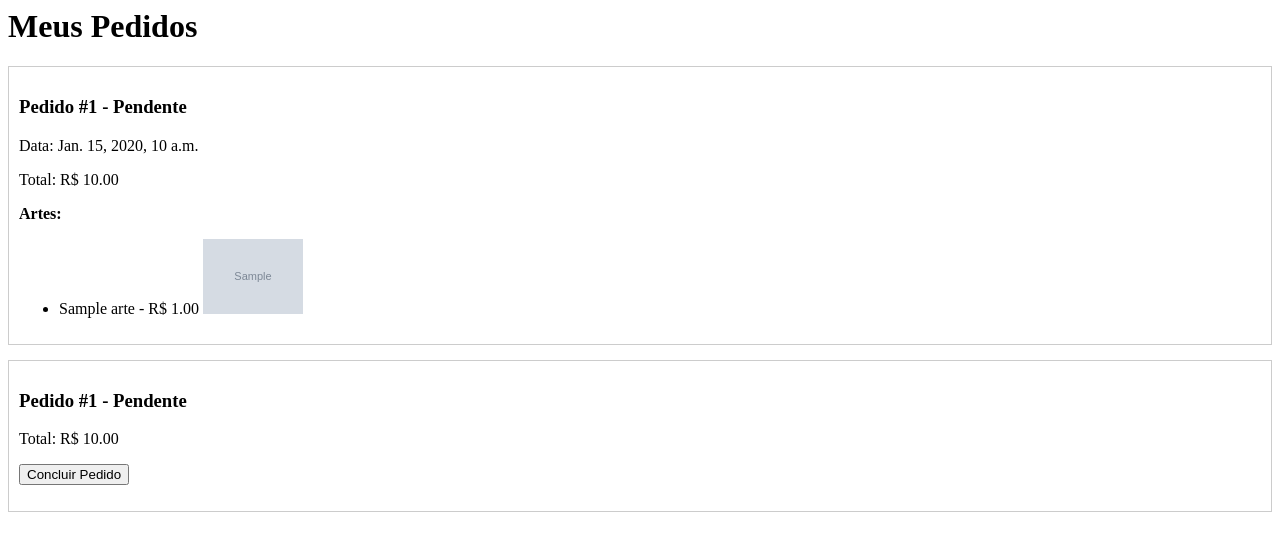
After one commit to Kurosakiniel/GaleriaDeArtes, a Django app: page /meus-pedidos/ in a window 1280 px wide. The commit adds this page. Shown: the top 551 px of the page. Run offline with Django 5.2, Linux system fonts and the light colour scheme; a user stored in the database is signed in; tables that the repository leaves empty hold one stand-in row (values such as "Sample post"); grey boxes marked "Sample" are stand-in pictures.

Commit message:
Implementa adição de artes ao pedido, cálculo de total, visualização de meus pedidos e finalização de pedido com status atualizado

```diff
--- a/GaleriaApp/models.py
+++ b/GaleriaApp/models.py
@@ -14,9 +14,20 @@ class UsuarioManager(BaseUserManager,):
         return user
 
     def create_superuser(self, email, password=None, **extra_fields):
-        extra_fields.setdefault('is_staff', True)
-        extra_fields.setdefault('is_superuser', True)
-        return self.create_user(email, password, **extra_fields)
+            extra_fields.setdefault('is_staff', True)
+            extra_fields.setdefault('is_superuser', True)
+            extra_fields.setdefault('is_active', True)
+
+            if extra_fields.get('is_staff') is not True:
+                raise ValueError('O superusuário deve ter is_staff=True')
+            if extra_fields.get('is_superuser') is not True:
+                raise ValueError('O superusuário deve ter is_superuser=True')
+
+            return self.create_user(email, password, **extra_fields)
+
+    class Meta:
+        verbose_name = "Usuário"
+        verbose_name_plural = "Usuários"
 
 class Usuario(AbstractBaseUser, PermissionsMixin):
     email = models.EmailField(unique=True)
@@ -57,7 +68,7 @@ class Pedido(models.Model):
         ('Entregue', 'Entregue'),
     )
 
-    cliente = models.ForeignKey(Usuario, on_delete=models.CASCADE, related_name='pedidos')
+    cliente = models.ForeignKey(Usuario, on_delete=models.PROTECT, related_name='pedidos')
     artes = models.ManyToManyField(Arte, blank=True)  # várias artes por pedido
     data_criacao = models.DateTimeField(default=timezone.now)
     status = models.CharField(max_length=20, choices=STATUS_CHOICES, default='Pendente')
--- /dev/null
+++ b/GaleriaApp/templates/paginas/meus_pedidos.html
@@ -0,0 +1,40 @@
+<h1>Meus Pedidos</h1>
+
+{% if pedidos %}
+    {% for pedido in pedidos %}
+        <div style="border:1px solid #ccc; padding:10px; margin-bottom:15px;">
+            <h3>Pedido #{{ pedido.id }} - {{ pedido.status }}</h3>
+            <p>Data: {{ pedido.data_criacao }}</p>
+            <p>Total: R$ {{ pedido.total }}</p>
+            <strong>Artes:</strong>
+            <ul>
+                {% for arte in pedido.artes.all %}
+                    <li>
+                        {{ arte.nome }} - R$ {{ arte.preco }}
+                        {% if arte.imagem %}
+                            <img src="{{ arte.imagem.url }}" alt="{{ arte.nome }}" style="width:100px;">
+                        {% endif %}
+                    </li>
+                {% endfor %}
+            </ul>
+        </div>
+    {% endfor %}
+{% else %}
+    <p>Você ainda não adicionou nenhuma arte.</p>
+{% endif %}
+
+{% for pedido in pedidos %}
+<div style="border: 1px solid #ccc; padding: 10px; margin-bottom: 10px;">
+    <h3>Pedido #{{ pedido.id }} - {{ pedido.status }}</h3>
+    <p>Total: R$ {{ pedido.total }}</p>
+
+    {% if pedido.status == 'Pendente' %}
+    <form method="post" action="{% url 'finalizar_pedido' pedido.id %}">
+        {% csrf_token %}
+        <button type="submit">Concluir Pedido</button>
+    </form>
+    {% else %}
+        <span style="color: green;">Pedido concluído!</span>
+    {% endif %}
+</div>
+{% endfor %}
--- a/GaleriaApp/urls.py
+++ b/GaleriaApp/urls.py
@@ -1,11 +1,12 @@
 from django.urls import path
 from django.contrib.auth.views import LoginView, LogoutView
 from .views import ArteListView, ArteCreateView, ArteUpdateView, ArteDeleteView, GaleriaPublicaView, UsuarioCreateView
+from .views import AdicionarAoPedidoView, MeusPedidosView, FinalizarPedidoView
 from django.conf import settings
 from django.conf.urls.static import static
 
 urlpatterns = [
-    # CRUDzinho do A
+    # CRUDzinho do Adm
     path('lista/', ArteListView.as_view(), name='arte_list'),
     path('nova/', ArteCreateView.as_view(), name='arte-create'),
     path('<int:pk>/editar/', ArteUpdateView.as_view(), name='arte-update'),
@@ -13,6 +14,11 @@ urlpatterns = [
 
     # A galeria em si ai
     path('galeria/', GaleriaPublicaView.as_view(), name='galeria'),
+
+    #Usuario
+    path('adicionar/<int:arte_id>/', AdicionarAoPedidoView.as_view(), name='adicionar_ao_pedido'),
+    path('meus-pedidos/', MeusPedidosView.as_view(), name='meus_pedidos'),
+    path('finalizar/<int:pedido_id>/', FinalizarPedidoView.as_view(), name='finalizar_pedido'),
 
     # login / logout e  criar conta
     path('login/', LoginView.as_view(template_name='paginas/login.html'), name='login'),
--- a/GaleriaApp/views.py
+++ b/GaleriaApp/views.py
@@ -1,10 +1,13 @@
 from django.shortcuts import render
+from django.shortcuts import get_object_or_404, redirect
 from django.contrib.auth.forms import UserCreationForm
+from django.views import View
 from django.views.generic import ListView
 from django.views.generic import CreateView, UpdateView, DeleteView
 from django.urls import reverse_lazy
-from .models import Arte, Categoria, Usuario
+from .models import Arte, Categoria, Usuario, Pedido
 from django.contrib.auth.mixins import LoginRequiredMixin, UserPassesTestMixin
+from django.contrib.auth.decorators import login_required
 
 # Create your views here.
 
@@ -19,7 +22,7 @@ class GaleriaPublicaView(ListView):
         categoria_nome = self.request.GET.get('categoria')
         if categoria_nome:
             qs = qs.filter(categoria__nome__iexact=categoria_nome)
-        return qs
+        return qs.exclude(id__isnull=True)  # remove qualquer arte sem id
 
     def get_context_data(self, **kwargs):
         context = super().get_context_data(**kwargs)
@@ -38,6 +41,45 @@ class UsuarioCreateView(CreateView):
         usuario.set_password(form.cleaned_data['password'])
         usuario.save()
         return super().form_valid(form)
+
+class AdicionarAoPedidoView(LoginRequiredMixin, View):
+    def post(self, request, arte_id):
+        arte = get_object_or_404(Arte, id=arte_id)
+        usuario = request.user
+
+        # Cria ou pega o pedido pendente do usuário
+        pedido, criado = Pedido.objects.get_or_create(
+            cliente=usuario,
+            status='Pendente'
+        )
+
+        # Adiciona a arte ao pedido
+        pedido.artes.add(arte)
+
+        # Atualiza o total agora que a ManyToMany existe
+        pedido.total = pedido.calcular_total()
+        pedido.save()
+
+        return redirect('galeria')
+
+
+# Lista pedidos do usuarios
+class MeusPedidosView(LoginRequiredMixin, ListView):
+    model = Pedido
+    template_name = 'paginas/meus_pedidos.html'
+    context_object_name = 'pedidos'
+
+    def get_queryset(self):
+        # Só mostra os pedidos do usuário logado, do mais recente para o mais antigo
+        return Pedido.objects.filter(cliente=self.request.user,status='Pendente').order_by('-data_criacao')
+
+# Finaliza
+class FinalizarPedidoView(LoginRequiredMixin, View):
+    def post(self, request, pedido_id):
+        pedido = get_object_or_404(Pedido, id=pedido_id, cliente=request.user)
+        pedido.status = 'Entregue'
+        pedido.save()
+        return redirect('meus_pedidos')
 
 
 # Admin ----------------------------------------------------------------------------
```
Also changed, not shown: GaleriaApp/templates/paginas/arte_publica.html (+3 -7 lines), GaleriaApp/templates/paginas/finalizar_pedido.html (added, +35 -0 lines).
